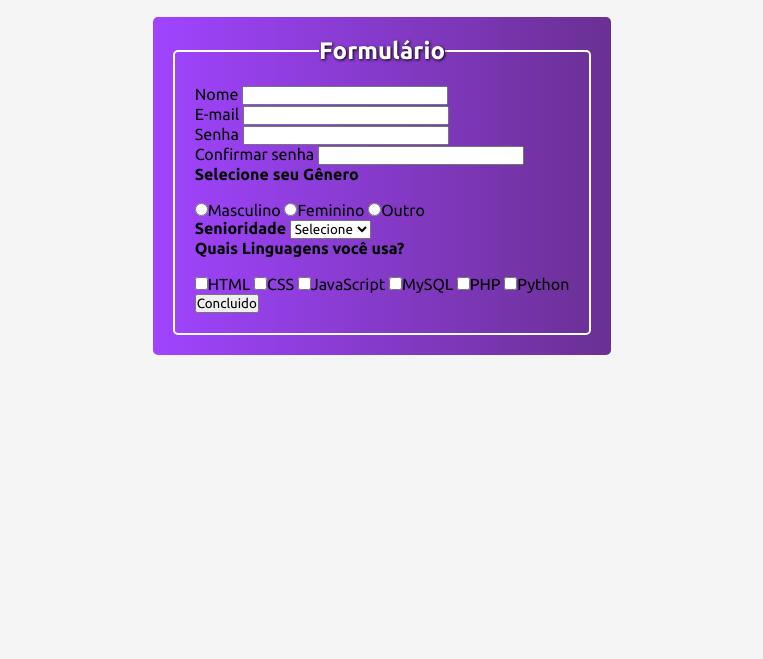
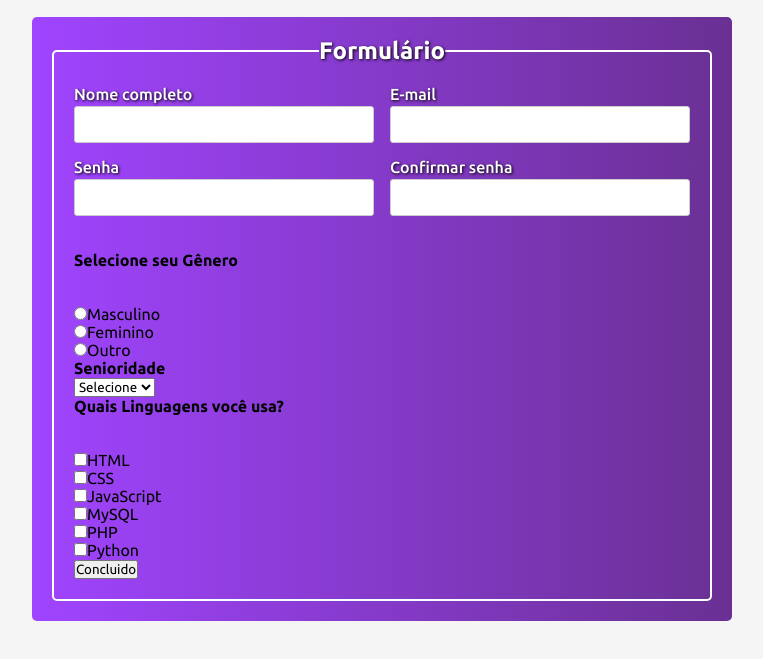
Before and after one commit to gustavosoaresdev/Project-Form, a plain HTML site: page index.html in a window 1280 px wide. Shown: the part 91-750 px from the top of the page, without its empty margins (258-1021 px from the left). Drawn offline with Linux system fonts and the light colour scheme.

Commit message:
Modificado inputs e labels da caixa (inputBox)

```diff
--- a/index.html
+++ b/index.html
@@ -22,7 +22,7 @@
 
         <div class="inputBox">
           <div>
-            <label for="input-nome">Nome</label>
+            <label for="input-nome">Nome completo</label>
             <input type="text" name="nome" id="input-nome" />
           </div>
 
--- a/style.css
+++ b/style.css
@@ -4,6 +4,7 @@
     font-family: 'Ubuntu', sans-serif;
     box-sizing: border-box;
     text-decoration: none;
+    outline: none;
 }
 
 body{
@@ -14,18 +15,19 @@ body{
     align-items: center;
 }
 
-#cadastro-title{text-align: center; margin: 20px 0;}    /* Título */
+#cadastro-title{text-align: center; margin: 20px 0;}
 #cadastro-title h1{font-size: 34px; margin-bottom: 5px;}
 #cadastro-title h1::after{
     content: 'DEVs';
     border-bottom: 3px solid #6a3093;
 }
-#cadastro-title p{font-size: 20px;}
+#cadastro-title p{font-size: 20px;} /* Título */
 
 .formBox{
     background: #6a3093;
     background: -webkit-linear-gradient(to right, #a044ff, #6a3093);
     background: linear-gradient(to right, #a044ff, #6a3093);
+    width: 700px;
     padding: 20px;
     border-radius: 5px;
 }   /* Caixa do form */
@@ -43,3 +45,25 @@ body{
     color: #fff;
     text-shadow: 1px 1px 3px #000;
 }   /* Legenda do fieldset */
+
+.inputBox{
+    width: 100%;
+    margin: auto 0 20px 0;
+    display: flex;
+    flex-wrap: wrap;
+    justify-content: space-between;
+}   /* Caixa das inputs */
+
+.inputBox input, label{display: block;}
+.inputBox label{
+    font-weight: 500;
+    color: #fff;
+    text-shadow: 1px 1px 3px #000;
+}
+.inputBox input{
+    width: 300px;
+    margin: 3px 0 15px 0;
+    padding: 10px;
+    border-radius: 3px;
+    border: 1px solid #ccc;
+}   /* Modificação individual */
```
